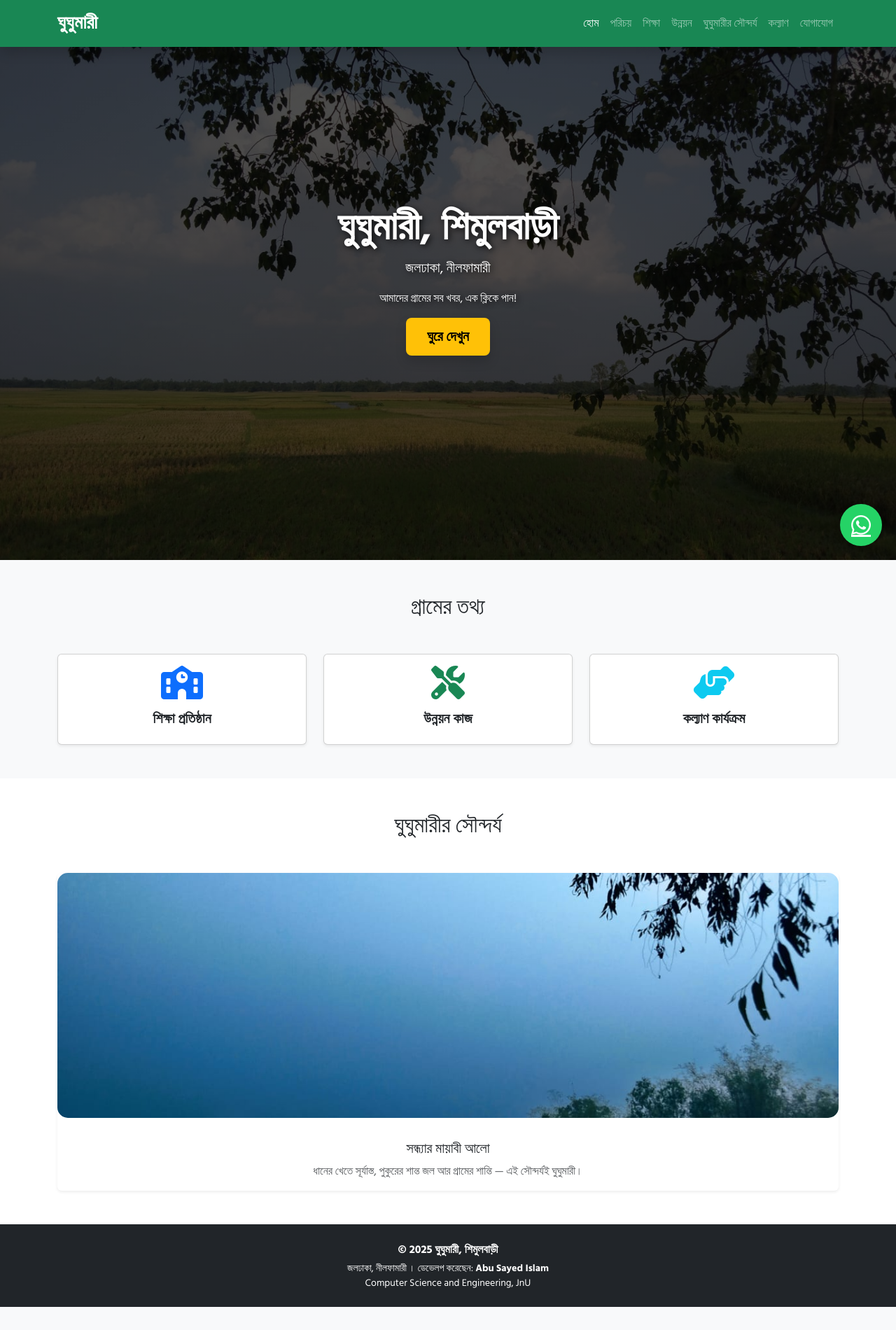
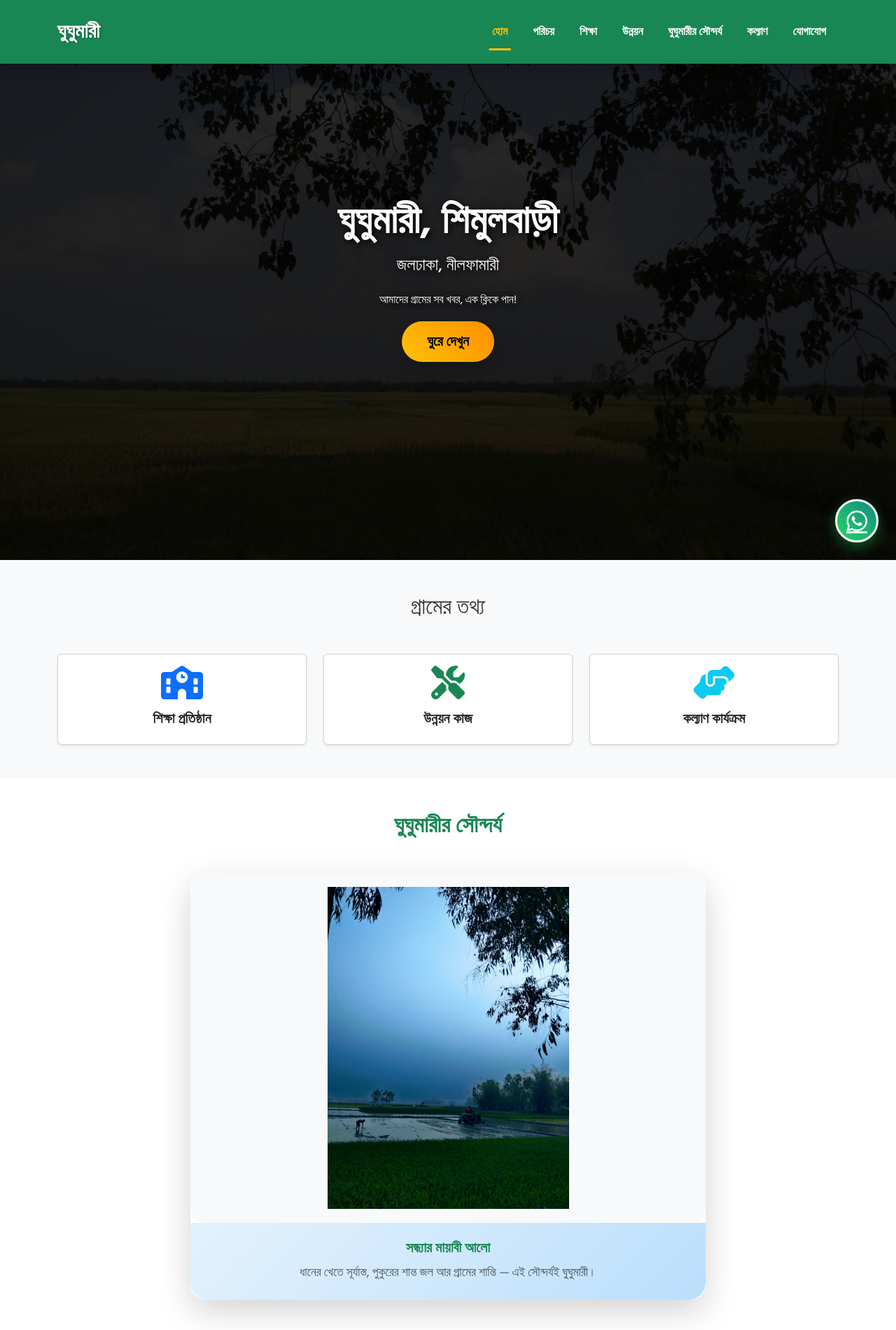
Before and after one commit to sayed02-debug/ghughumari, a plain HTML site: page index.html in a window 1280 px wide. Shown: the top 1900 px of the page at 70% size. Before the commit the page ends 1867 px from the top, so only its background shows below. Drawn offline with nearby package versions, Linux system fonts and the light colour scheme.

Commit message:
3d effect

```diff
--- a/css/style.css
+++ b/css/style.css
@@ -1,4 +1,7 @@
-@import url('https://fonts.googleapis.com/css2?family=Hind+Siliguri:wght@400;600;700&display=swap');
+/* ========================================
+   global settings
+   ======================================== */
+@import url('https://fonts.googleapis.com/css2?family=Hind+Siliguri:wght@300;400;500;600;700&display=swap');
 
 * {
   margin: 0;
@@ -6,73 +9,292 @@
   box-sizing: border-box;
 }
 
+html {
+  scroll-behavior: smooth;
+}
+
 body {
   font-family: 'Hind Siliguri', sans-serif;
-  scroll-behavior: smooth;
   background-color: #f8f9fa;
+  color: #333;
+  line-height: 1.7;
 }
 
+/* ========================================
+   hero section
+   ======================================== */
 .hero {
-  background: linear-gradient(rgba(0,0,0,0.7), rgba(0,0,0,0.7)), url('../images/dhankhet.jpg') center/cover no-repeat;
+  background: linear-gradient(rgba(0,0,0,0.75), rgba(0,0,0,0.75)),
+              url('../images/dhankhet.jpg') center/cover no-repeat fixed;
   height: 100vh;
   color: white;
   display: flex;
   align-items: center;
   justify-content: center;
   text-align: center;
+  position: relative;
+}
+
+.hero::before {
+  content: '';
+  position: absolute;
+  top: 0; left: 0; right: 0; bottom: 0;
+  background: rgba(0, 0, 0, 0.4);
+  z-index: 1;
+}
+
+.hero > div {
+  position: relative;
+  z-index: 2;
 }
 
 .text-shadow {
-  text-shadow: 2px 2px 8px rgba(0,0,0,0.8);
+  text-shadow: 2px 2px 10px rgba(0, 0, 0, 0.9);
 }
 
+.hero h1 {
+  font-size: 3.5rem;
+  font-weight: 700;
+}
+
+.hero .lead {
+  font-size: 1.5rem;
+  font-weight: 500;
+}
+
+/* ========================================
+   navbar
+   ======================================== */
+.navbar {
+  box-shadow: 0 4px 15px rgba(0, 0, 0, 0.1);
+  padding: 1rem 0;
+  transition: all 0.3s ease;
+}
+
+.navbar-brand {
+  font-size: 1.8rem;
+  font-weight: 700;
+  color: #fff !important;
+  text-shadow: 1px 1px 3px rgba(0,0,0,0.3);
+}
+
+.nav-link {
+  font-weight: 600;
+  color: #fff !important;
+  margin: 0 10px;
+  transition: all 0.3s ease;
+  position: relative;
+}
+
+.nav-link:hover,
+.nav-link.active {
+  color: #ffc107 !important;
+}
+
+.nav-link::after {
+  content: '';
+  position: absolute;
+  width: 0;
+  height: 3px;
+  bottom: -5px;
+  left: 50%;
+  background-color: #ffc107;
+  transition: all 0.3s ease;
+  transform: translateX(-50%);
+}
+
+.nav-link:hover::after,
+.nav-link.active::after {
+  width: 80%;
+}
+
+/* ========================================
+   button
+   ======================================== */
+.btn-warning {
+  background: linear-gradient(45deg, #ffc107, #ff8f00);
+  border: none;
+  padding: 14px 36px;
+  font-weight: 600;
+  border-radius: 50px;
+  box-shadow: 0 6px 15px rgba(255, 193, 7, 0.4);
+  transition: all 0.3s ease;
+}
+
+.btn-warning:hover {
+  transform: translateY(-3px);
+  box-shadow: 0 10px 20px rgba(255, 193, 7, 0.5);
+  background: linear-gradient(45deg, #ff8f00, #ffc107);
+}
+
+/* ========================================
+   3D effect
+   ======================================== */
 .card-3d {
-  transition: all 0.4s ease;
-  border-radius: 20px;
+  transition: all 0.5s cubic-bezier(0.25, 0.8, 0.25, 1);
+  border-radius: 22px;
   overflow: hidden;
-  box-shadow: 0 4px 15px rgba(0,0,0,0.1);
+  box-shadow: 0 8px 25px rgba(0, 0, 0, 0.12);
+  background: #fff;
+  border: none;
 }
+
 .card-3d:hover {
-  transform: translateY(-15px) scale(1.03);
-  box-shadow: 0 20px 40px rgba(0,0,0,0.2);
+  transform: translateY(-18px) scale(1.03);
+  box-shadow: 0 30px 60px rgba(0, 0, 0, 0.22);
+  z-index: 10;
 }
+
 .card-3d img {
   height: 300px;
   object-fit: contain;
   background-color: #f8f9fa;
-  padding: 15px;
+  padding: 18px;
+  transition: transform 0.5s ease;
+  border-radius: 18px;
 }
 
-.navbar-brand {
-  font-size: 1.7rem;
+.card-3d:hover img {
+  transform: scale(1.06);
+}
+
+.card-3d .card-body {
+  background-color: #f8f9fa;
+  padding: 1.5rem;
+}
+
+/* ========================================
+   beauty section special   ======================================== */
+#beauty .card-3d img {
+  height: 500px;
+  object-fit: contain;
+  background-color: #f0f4f8;
+  padding: 25px;
+  border-radius: 25px;
+}
+
+#beauty .card-3d .card-body {
+  background: linear-gradient(135deg, #e3f2fd, #bbdefb);
+  border-radius: 0 0 25px 25px;
+}
+
+#beauty .card-title {
+  color: #2e7d32;
   font-weight: 700;
 }
 
-.btn-warning {
-  background-color: #ffc107;
-  border: none;
-  padding: 12px 30px;
-  font-weight: 600;
+#beauty .card-text {
+  font-size: 1.1rem;
+  color: #424242;
 }
 
+/* ========================================
+   whatsapp floating button
+   ======================================== */
 .whatsapp-float {
   position: fixed;
-  width: 60px;
-  height: 60px;
-  bottom: 20px;
-  right: 20px;
-  background-color: #25d366;
+  width: 62px;
+  height: 62px;
+  bottom: 25px;
+  right: 25px;
+  background: linear-gradient(45deg, #25d366, #128c7e);
   color: white;
   border-radius: 50px;
   text-align: center;
-  font-size: 32px;
-  box-shadow: 0 4px 10px rgba(0,0,0,0.3);
+  font-size: 34px;
+  box-shadow: 0 6px 20px rgba(37, 211, 102, 0.4);
   z-index: 1000;
   display: flex;
   align-items: center;
   justify-content: center;
-  transition: 0.3s;
+  transition: all 0.4s ease;
+  border: 3px solid #fff;
 }
+
 .whatsapp-float:hover {
-  transform: scale(1.1);
+  transform: scale(1.15) rotate(10deg);
+  box-shadow: 0 12px 30px rgba(37, 211, 102, 0.6);
+  background: linear-gradient(45deg, #128c7e, #25d366);
 }
+
+/* ========================================
+   footer
+   ======================================== */
+footer {
+  background: linear-gradient(135deg, #1b5e20, #2e7d32);
+  color: #fff;
+  padding: 2.5rem 0;
+  margin-top: 4rem;
+}
+
+footer p {
+  margin: 0;
+}
+
+footer .fw-bold {
+  font-size: 1.1rem;
+}
+
+footer .small {
+  font-size: 0.9rem;
+  opacity: 0.9;
+}
+
+footer strong {
+  color: #ffc107;
+}
+
+/* ========================================
+    responsive
+   ======================================== */
+@media (max-width: 768px) {
+  .hero h1 {
+    font-size: 2.5rem;
+  }
+  .hero .lead {
+    font-size: 1.2rem;
+  }
+  .card-3d img {
+    height: 250px;
+  }
+  #beauty .card-3d img {
+    height: 350px;
+    padding: 15px;
+  }
+  .navbar-nav {
+    text-align: center;
+  }
+  .nav-link {
+    margin: 8px 0;
+  }
+}
+
+@media (max-width: 576px) {
+  .hero {
+    height: 90vh;
+  }
+  .hero h1 {
+    font-size: 2rem;
+  }
+  #beauty .card-3d img {
+    height: 300px;
+  }
+  .btn-warning {
+    padding: 12px 28px;
+    font-size: 1rem;
+  }
+}
+
+/* ========================================
+   scroll animation
+   ======================================== */
+.fade-in {
+  opacity: 0;
+  transform: translateY(30px);
+  transition: all 0.8s ease-out;
+}
+
+.fade-in.visible {
+  opacity: 1;
+  transform: translateY(0);
+}
--- a/index.html
+++ b/index.html
@@ -77,15 +77,26 @@
     </div>
   </section>
 
+  <!-- ঘুঘুমারীর সৌন্দর্য সেকশন -->
 <section id="beauty" class="py-5 bg-white">
   <div class="container">
-      <h2 class="text-center mb-5">ঘুঘুমারীর সৌন্দর্য</h2>
-      <div class="row g-4">
-        <div class="col-12">
-          <div class="card shadow-sm border-0">
-            <img src="images/sondha.jpg" class="card-img-top" alt="সৌন্দর্য" style="height: 350px; object-fit: cover; border-radius: 15px;">
-            <div class="card-body text-center">
-              <h5 class="card-title mt-3">সন্ধ্যার মায়াবী আলো</h5>
+    <h2 class="text-center mb-5 fw-bold text-success">ঘুঘুমারীর সৌন্দর্য</h2>
+    <div class="row justify-content-center">
+      <div class="col-lg-8 col-md-10">
+        <div class="card card-3d border-0 shadow-lg">
+          <img
+            src="images/sondha.jpg"
+            class="card-img-top img-fluid"
+            alt="ঘুঘুমারীর সৌন্দর্য - সন্ধ্যার আলো"
+            style="
+              height: 500px;
+              object-fit: contain;
+              background-color: #f8f9fa;
+              padding: 20px;
+              border-radius: 20px;
+            ">
+          <div class="card-body text-center bg-light">
+            <h5 class="card-title fw-bold text-success">সন্ধ্যার মায়াবী আলো</h5>
             <p class="card-text text-muted">
               ধানের খেতে সূর্যাস্ত, পুকুরের শান্ত জল আর গ্রামের শান্তি — এই সৌন্দর্যই ঘুঘুমারী।
             </p>
```
Lines whose indentation alone changed are shown as unchanged.
